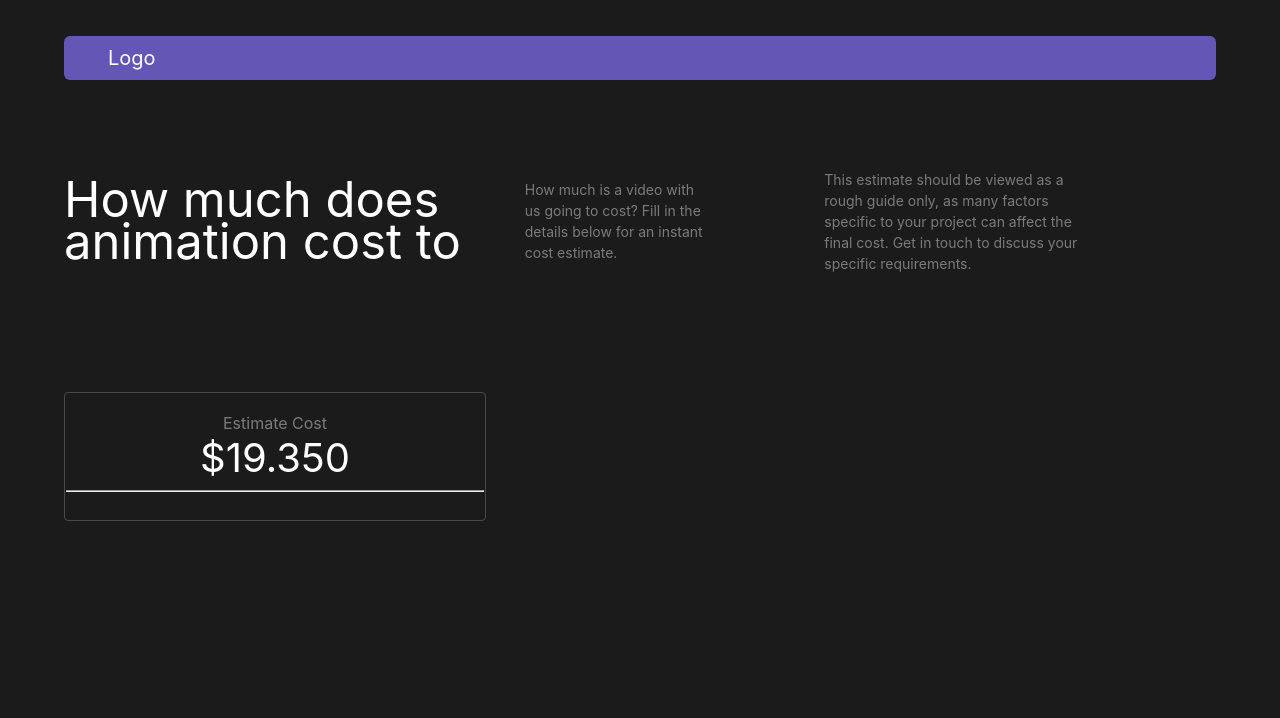
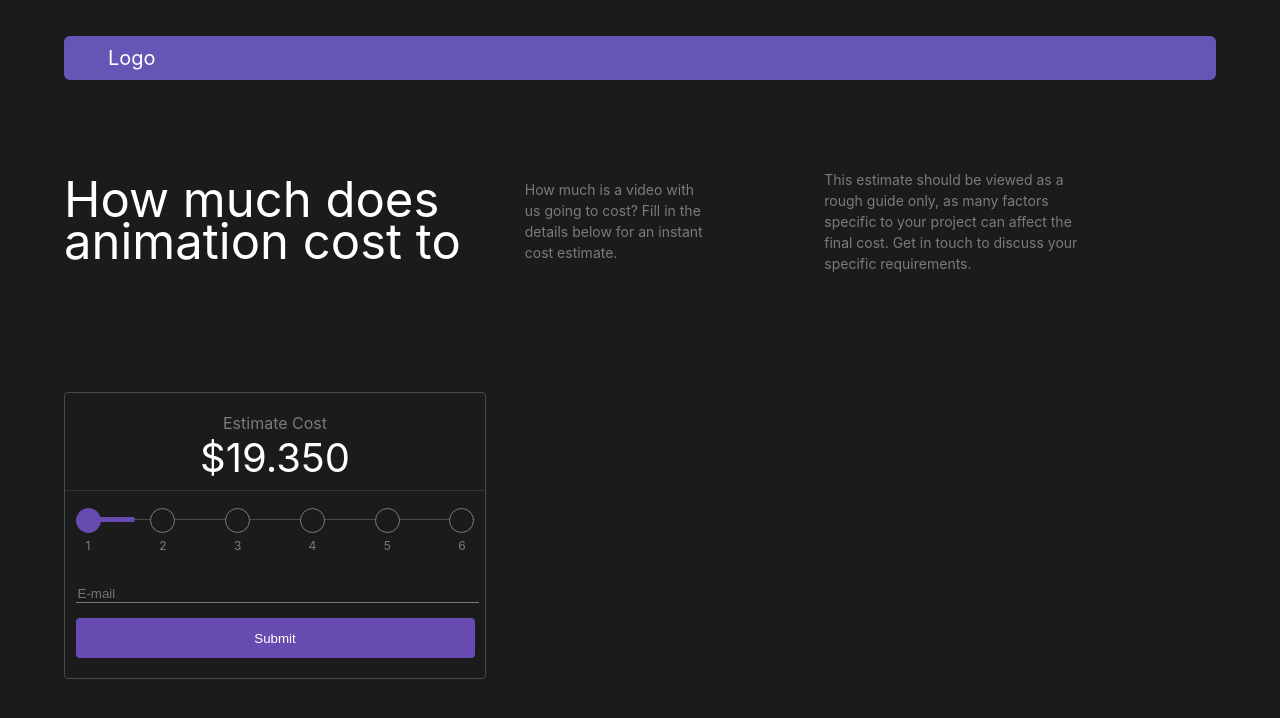
Before and after one commit to Azooldan/dops-digital-test-task, a React (Create React App) app: page / in a window 1280 px wide. Shown: the top 718 px of the page. Built offline with nearby package versions, Linux system fonts and the light colour scheme.

Commit message:
Estimate cost block

```diff
--- a/src/components/EstimateBlock/ProgressBar/index.jsx
+++ b/src/components/EstimateBlock/ProgressBar/index.jsx
@@ -0,0 +1,91 @@
+import React from "react";
+
+const ProgressBar = (props) => {
+  const { completed } = props;
+
+  const grayLineContainer = {
+    height: 1,
+    width: '100%',
+    backgroundColor: "#494949",
+    borderRadius: 50,
+    position: 'relative',
+  }
+
+  const progressLineContainer = {
+    height: '5px',
+    transform: 'translate(0, -2px)',
+    width: `${completed}%`,
+    backgroundColor: '#674BB1',
+    borderRadius: 'inherit',
+    textAlign: 'right',
+  }
+
+  const dotUnmarked = {
+    height: '23px',
+    width: '23px',
+    borderRadius: '50%',
+    display: 'inline-block',
+    transform: 'translate(0, -11px)',
+    backgroundColor: "#1B1B1B",
+    border: '1px solid #7B7B7B'
+  }
+
+  const dotMarked = {
+    height: '23px',
+    width: '23px',
+    borderRadius: '50%',
+    display: 'inline-block',
+    transform: 'translate(0, -11px)',
+    backgroundColor: "#674BB1",
+    border: '1px solid #674BB1'
+  }
+
+  const dotContainer = {
+    position: 'absolute',
+    display: 'flex',
+    justifyContent: 'space-between',
+    width: '100%',
+    zIndex: '100',
+  }
+
+  const dotNumber = {
+    display: 'inline-block',
+    transform: 'translate(0, 25px)',
+    color: '#7B7B7B',
+    fontSize: '12px',
+
+  }
+
+  return (
+    <div style={grayLineContainer}>
+
+      <div style={dotContainer}>
+
+        <span style={completed > 6 ? dotMarked : dotUnmarked}>
+          <span style={dotNumber}>1</span>
+        </span>
+        <span style={completed > 17 ? dotMarked : dotUnmarked}>
+          <span style={dotNumber}>2</span>
+        </span>
+        <span style={completed > 33 ? dotMarked : dotUnmarked}>
+          <span style={dotNumber}>3</span>
+        </span>
+        <span style={completed > 50 ? dotMarked : dotUnmarked}>
+          <span style={dotNumber}>4</span>
+        </span>
+        <span style={completed > 67 ? dotMarked : dotUnmarked}>
+          <span style={dotNumber}>5</span>
+        </span>
+        <span style={completed > 84 ? dotMarked : dotUnmarked}>
+          <span style={dotNumber}>6</span>
+        </span>
+
+      </div>
+
+      <div style={progressLineContainer}></div>
+
+    </div>
+  );
+};
+
+export default ProgressBar;
--- a/src/components/EstimateBlock/index.jsx
+++ b/src/components/EstimateBlock/index.jsx
@@ -1,5 +1,6 @@
 import React, { Component  } from "react";
 import './style.css';
+import ProgressBar from './ProgressBar';
 
 export default class EstimateBlock extends Component {
   constructor(props) {
@@ -20,11 +21,15 @@ export default class EstimateBlock extends Component {
         </div>
 
         <div className='progress-line'>
-
+          <ProgressBar completed={15} />
         </div>
 
         <div className='contact-form'>
-
+          <form>
+            <input className='contact-form-input' type="email" name="user_email" placeholder='E-mail'/>
+            <br/>
+            <input className='contact-form-submit' type="submit" value="Submit"/>
+          </form>
         </div>
 
       </div>
--- a/src/components/EstimateBlock/style.css
+++ b/src/components/EstimateBlock/style.css
@@ -9,19 +9,53 @@
   margin: 20px 0;
   display: flex;
   flex-direction: column;
+  border-bottom: #7B7B7B;
 }
 
 .estimate-cost-text {
   color: #7B7B7B;
   text-align: center;
-
 }
 
 .estimate-cost-price {
   color: white;
   font-size: 40px;
 }
+
 .estimate-cost-line {
-  width: 99%;
-  color: #494949;
+  width: 100%;
+  height: 1px;
+  border: 0;
+  color: #333;
+  background-color: #333;
 }
+
+.progress-line {
+  width: 95%;
+  margin: auto;
+  height: 1px;
+}
+
+.contact-form {
+  margin: auto;
+  margin-top: 50px;
+  margin-bottom: 20px;
+  width: 95%;
+}
+
+.contact-form-input {
+  outline: 0;
+  border-width: 0 0 1px;
+  border-color: #7B7B7B;
+  background-color:  #1B1B1B;
+  width: 100%;
+  margin: 15px 0;
+}
+.contact-form-submit {
+  width: 100%;
+  height: 40px;
+  background-color: #674BB1;
+  border-radius: 4px;
+  border: none;
+  color: white;
+}
```
Also changed, not shown: src/components/EstimateBlock/ProgressBar/style.css (deleted).
